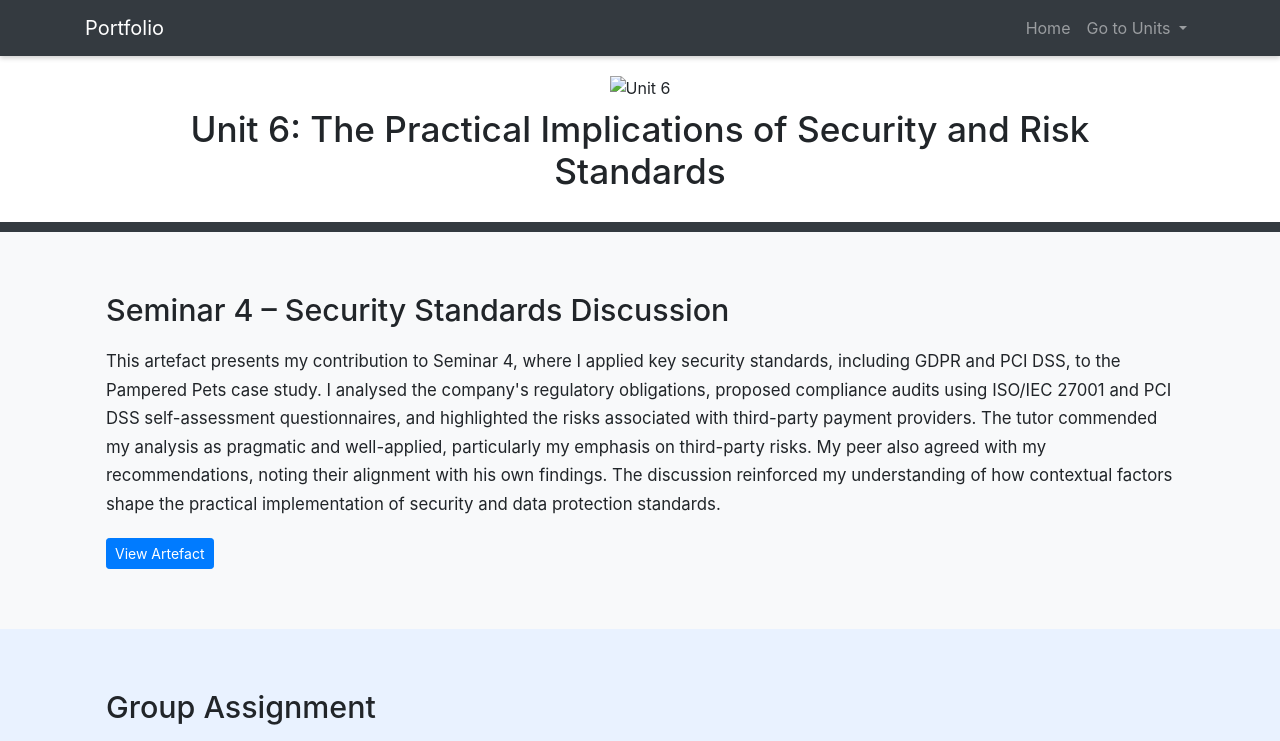
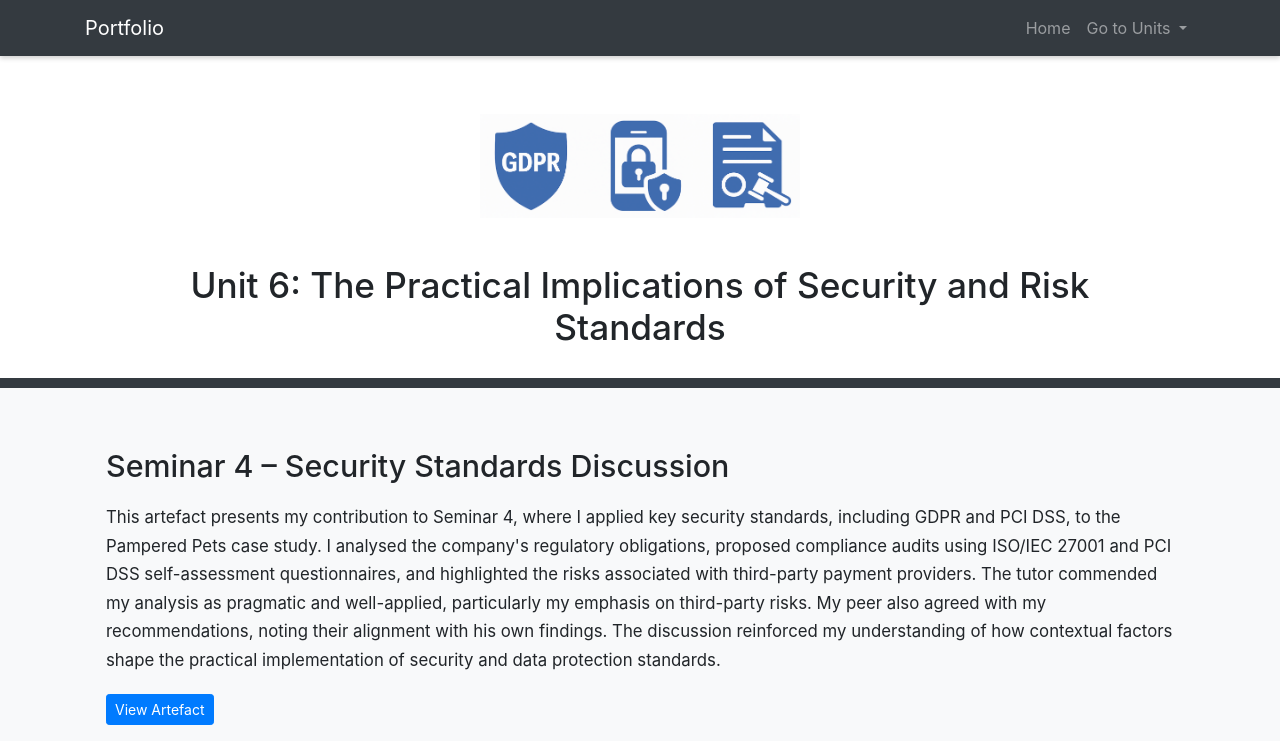
Before and after one commit to Cyviator/portfolio, a plain HTML site: page pages/unit6.html in a window 1280 px wide. Shown: the top 741 px of the page. Drawn offline with nearby package versions, Linux system fonts and the light colour scheme.

Commit message:
Update unit6.html

```diff
--- a/pages/unit6.html
+++ b/pages/unit6.html
@@ -129,7 +129,7 @@
   <section id="unit6" class="unit-hero">
     <div class="unit-hero-inner">
       <div class="text-center">
-        <img src=".." alt="Unit 6" />
+        <img src="../images/icon_unit6.png" alt="Unit 6" />
       </div>
       <h2 class="text-center">Unit 6: The Practical Implications of Security and Risk Standards </h2>
     </div>
```
